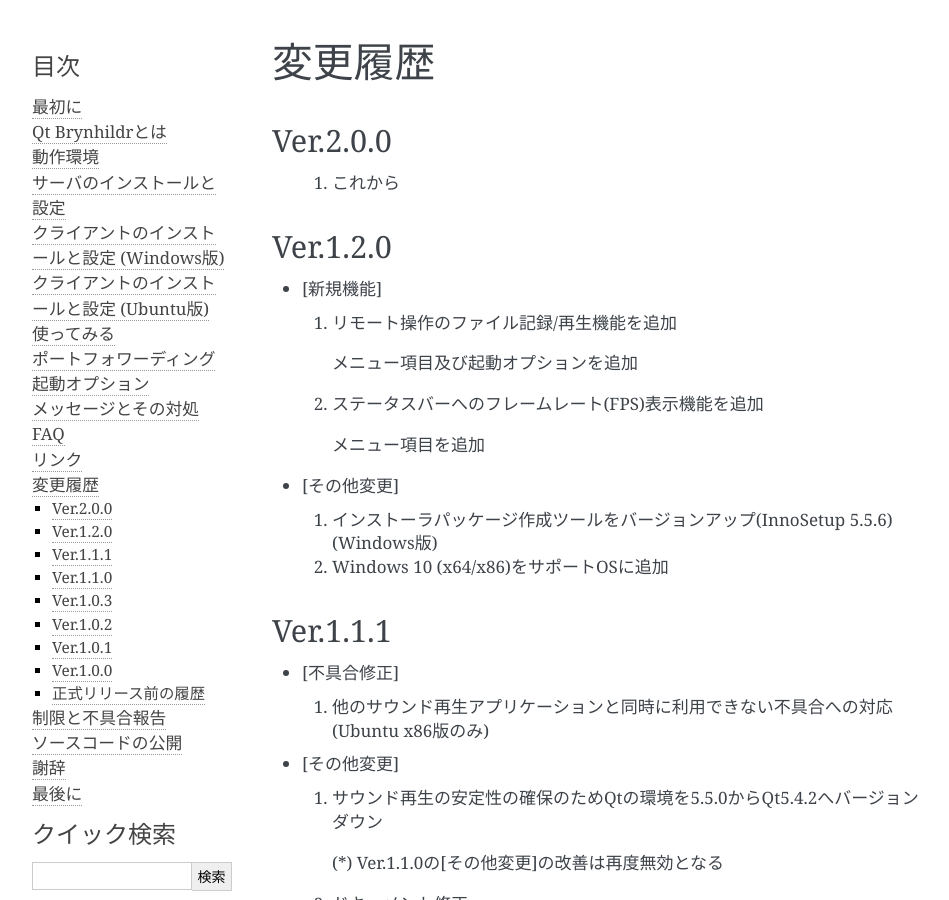
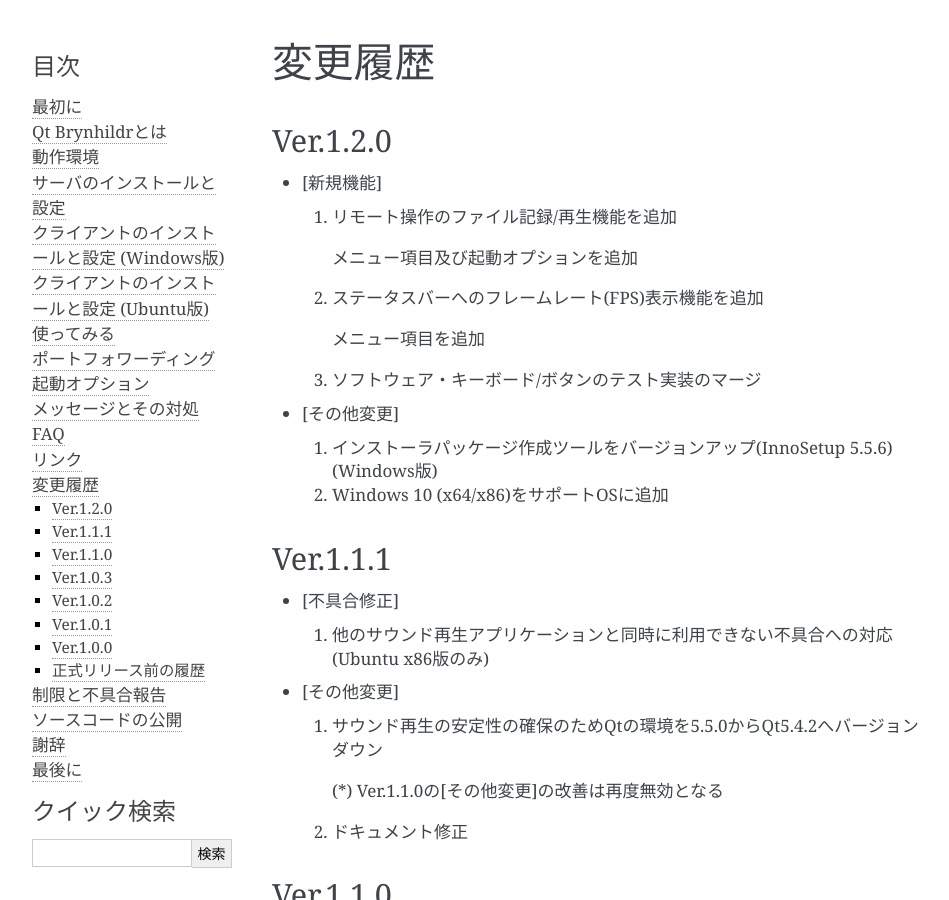
Before and after one commit to funfun-dc5/qtbrynhildr, a Sphinx documentation site: the page built from doc/manual/source/change_logs.rst, in a window 1280 px wide and 900 px high. Shown: the whole window, without its empty margins (148-1097 px from the left). Built offline with Sphinx 7.4.7, drawn with Linux system fonts in a browser that asks for light colours.

Commit message:
fixed for v120-rc2

```diff
--- a/doc/manual/source/change_logs.rst
+++ b/doc/manual/source/change_logs.rst
@@ -3,11 +3,6 @@
 変更履歴
 =======================
 
-
-Ver.2.0.0
----------
-
- 1. これから
 
 Ver.1.2.0
 ---------
@@ -21,6 +16,8 @@ Ver.1.2.0
  2. ステータスバーへのフレームレート(FPS)表示機能を追加
 
    メニュー項目を追加
+
+ 3. ソフトウェア・キーボード/ボタンのテスト実装のマージ
 
 * [その他変更]
 
```
Also changed, not shown: 4 other files.
